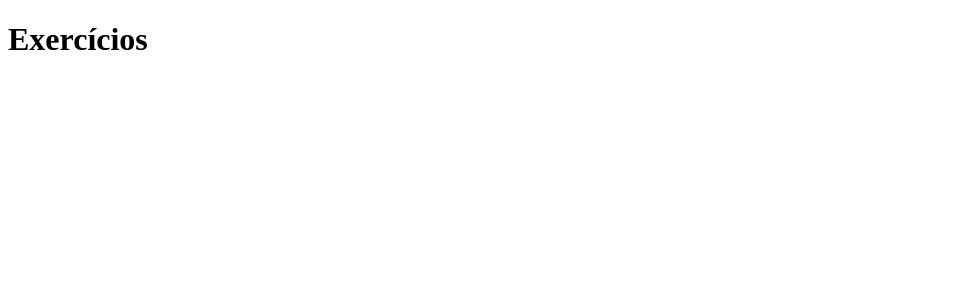
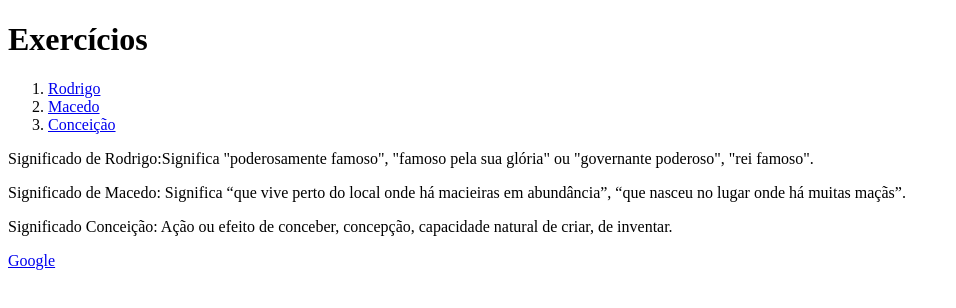
Before and after one commit to macedorodrigo/exerciciosTrybe, a plain HTML site: page Fundamentos/bloco0301/linksExternosEInternos.html in a window 1280 px wide. Shown: the whole page, without its empty margins (0-956 px from the left). Drawn offline with Linux system fonts and the light colour scheme.

Commit message:
Links internos e externos

```diff
--- a/Fundamentos/bloco0301/linksExternosEInternos.html
+++ b/Fundamentos/bloco0301/linksExternosEInternos.html
@@ -1,10 +1,31 @@
 <!DOCTYPE html>
 <html lang="pt-br">
   <head>
-    <meta charset="UTF-8">
+    <meta charset="UTF-8" />
     <title>HTML</title>
   </head>
   <body>
     <h1>Exercícios</h1>
+    <ol>
+      <li><a href="#rodrigo">Rodrigo</a></li>
+      <li><a href="#macedo">Macedo</a></li>
+      <li><a href="#conceicao">Conceição</a></li>
+    </ol>
+    <p id="rodrigo">
+      Significado de Rodrigo:Significa "poderosamente famoso", "famoso pela sua
+      glória" ou "governante poderoso", "rei famoso".
+    </p>
+    <p id="macedo">
+      Significado de Macedo: Significa “que vive perto do local onde há
+      macieiras em abundância”, “que nasceu no lugar onde há muitas maçãs”.
+    </p>
+    <p id="conceicao">
+      Significado Conceição: Ação ou efeito de conceber, concepção, capacidade
+      natural de criar, de inventar.
+    </p>
+
+    <footer>
+      <a href="https://www.google.com/" target="Site do google">Google</a>
+    </footer>
   </body>
 </html>
```
